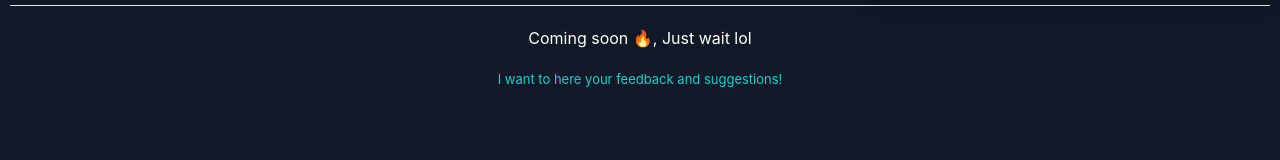
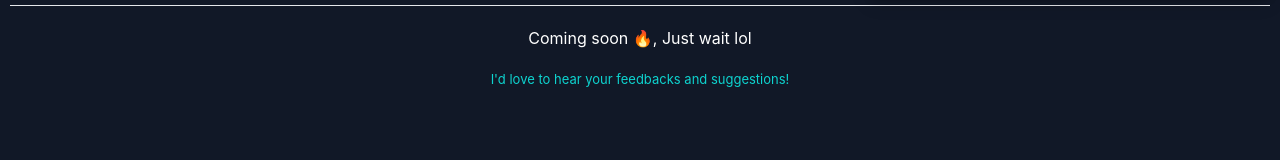
Before and after one commit to Keemchard/NARA, a React (Create React App) app: page /extra in a window 1280 px wide. Shown: the part 135-295 px from the top of the page. Built offline with nearby package versions, Linux system fonts and the light colour scheme.

Commit message:
fix feedback txt

```diff
--- a/src/extraComponent/Extra.tsx
+++ b/src/extraComponent/Extra.tsx
@@ -28,7 +28,7 @@ const Extra = () => {
                 setShowFeedback(!showFeedback);
               }}
             >
-              I want to here your feedback and suggestions!
+              I'd love to hear your feedbacks and suggestions!
             </button>
           </div>
         )}
```
